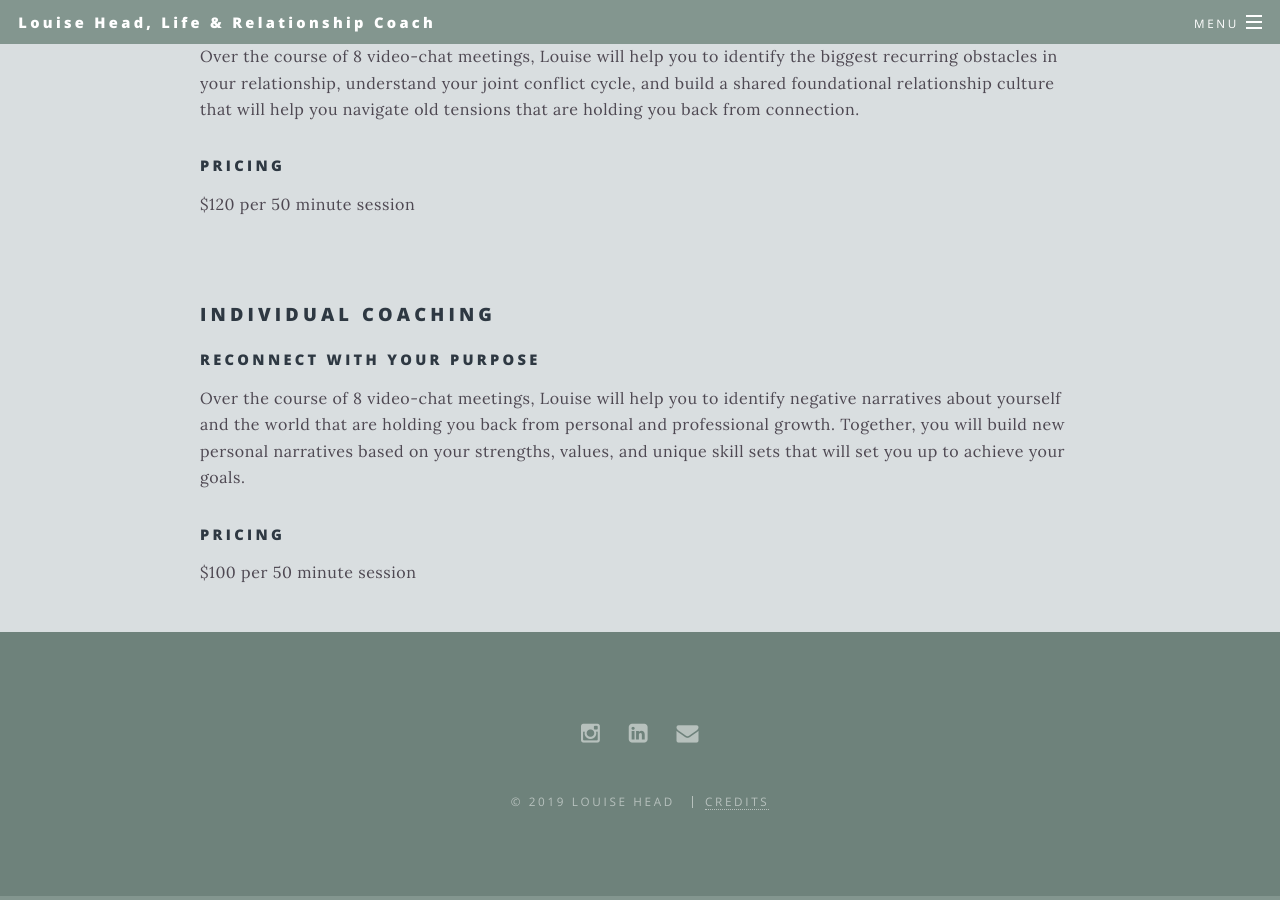
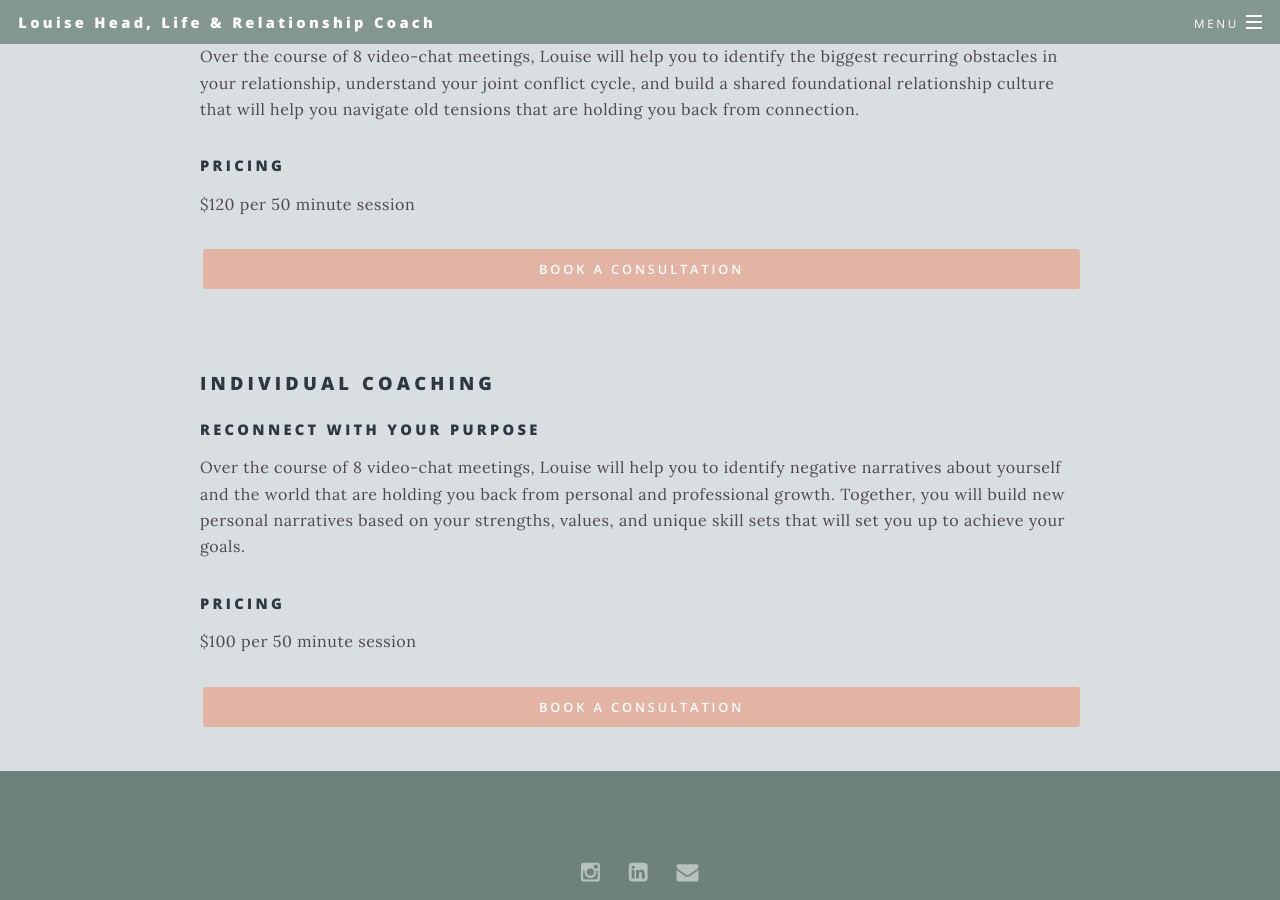
Before and after one commit to lehead/lehead.github.io, a Jekyll site: the page built from _pages/coaching.html, in a window 1280 px wide and 900 px high, scrolled down 738 px. Built offline with Jekyll 4.4.1, drawn with Linux system fonts in a browser that asks for light colours.

Commit message:
add book consult buttons

```diff
--- a/_pages/coaching.html
+++ b/_pages/coaching.html
@@ -48,6 +48,10 @@ background-image: couplereddress_omar-lopez-1104241-unsplash.jpg
 </p>
 <h4>Pricing</h4>
 <p>$120 per 50 minute session</p>
+<ul class="actions vertical">
+  <li><a href="{{ '/contact/' | prepend: site.baseurl }}" class="button fit special">Book a consultation</a></li>
+</ul>
+
 <br></br>
 
 <h2>Individual Coaching</h2>
@@ -59,3 +63,6 @@ Over the course of 8 video-chat meetings, Louise will help you to identify negat
 </p>
 <h4>Pricing</h4>
 <p>$100 per 50 minute session</p>
+<ul class="actions vertical">
+  <li><a href="{{ '/contact/' | prepend: site.baseurl }}" class="button fit special">Book a consultation</a></li>
+</ul>
```
